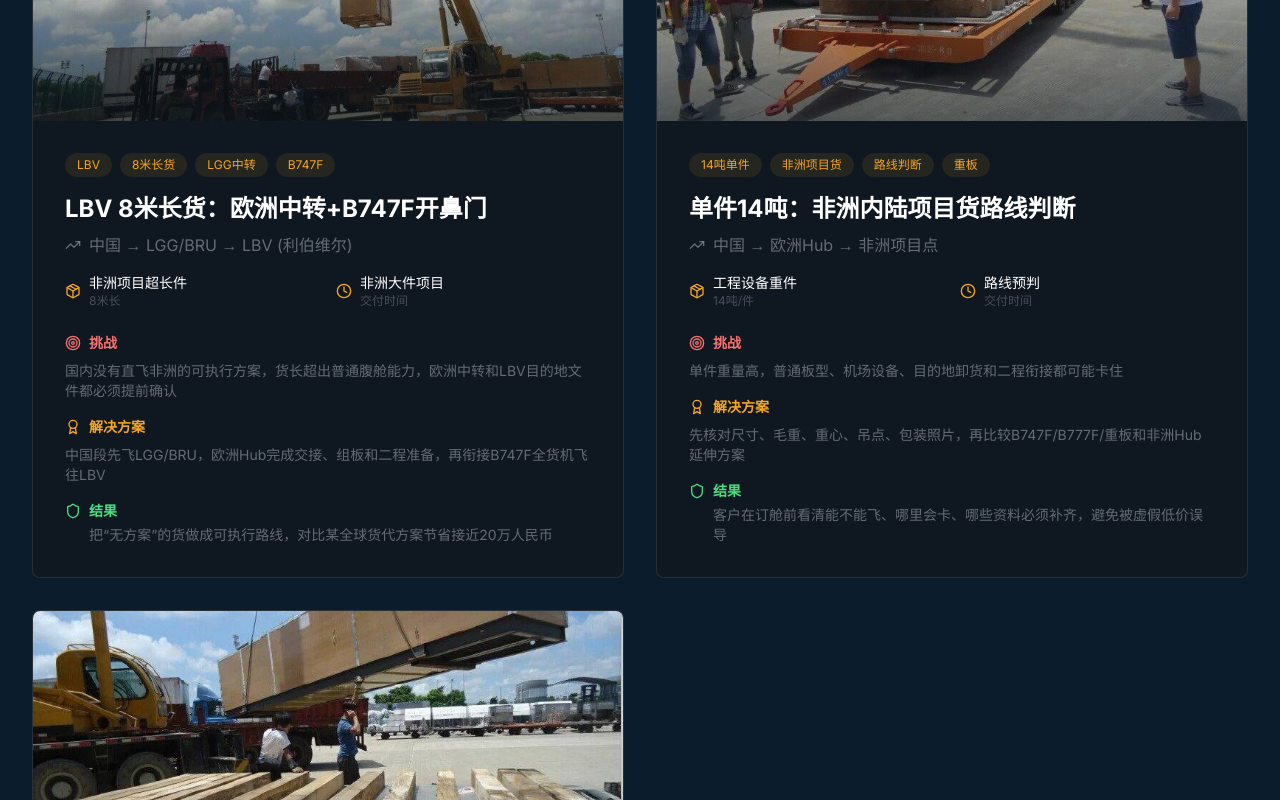
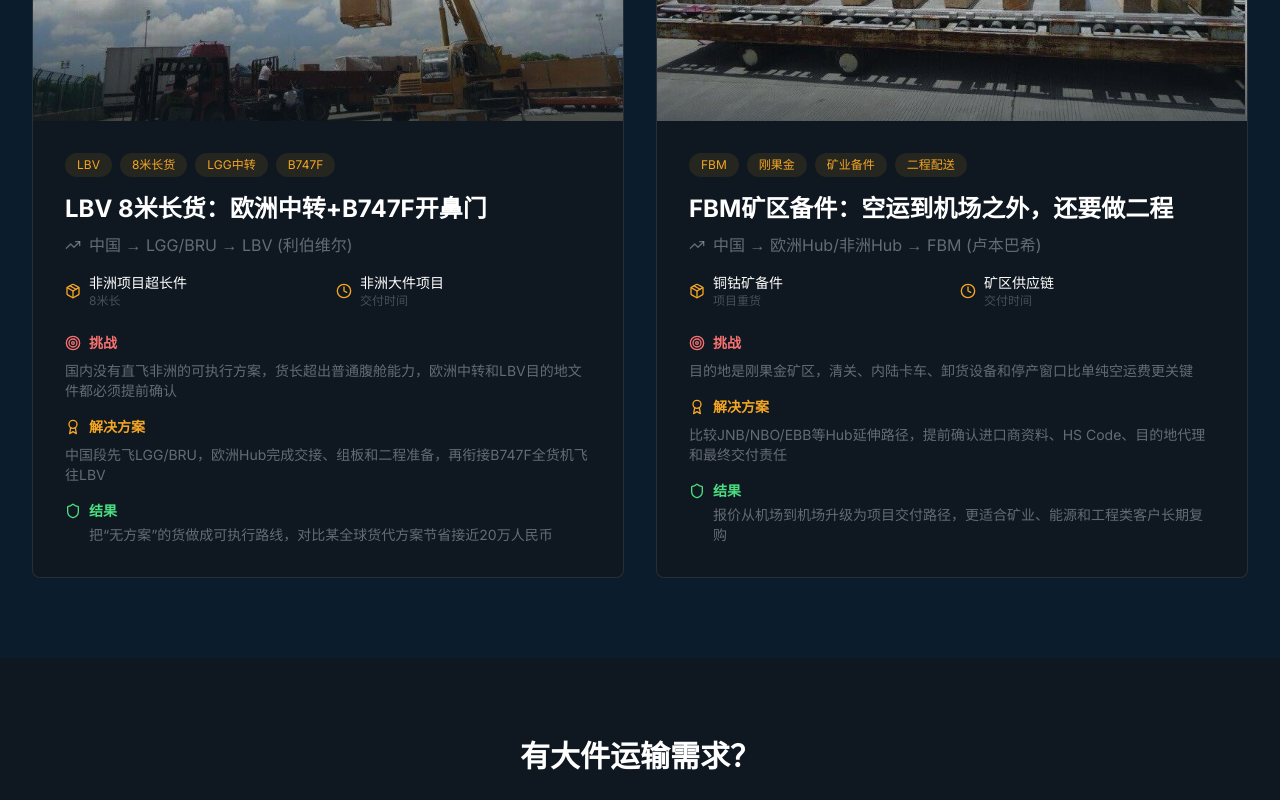
Before and after one commit to aiwebJones/aircargo-personal-brand, a Next.js app: page /cases in a window 1280 px wide. Shown: the part 3120-3920 px from the top of the page. Built offline with nearby package versions, Linux system fonts and the light colour scheme.

Commit message:
Remove 14t case and adjust Africa hub panel

```diff
--- a/app/cases/page.tsx
+++ b/app/cases/page.tsx
@@ -108,19 +108,6 @@ const caseStudies: CaseStudy[] = [
     timeline: '非洲大件项目',
     image: '/case-17t-3.jpg',
     tags: ['LBV', '8米长货', 'LGG中转', 'B747F']
-  },
-  {
-    id: '8',
-    title: '单件14吨：非洲内陆项目货路线判断',
-    route: '中国 → 欧洲Hub → 非洲项目点',
-    cargo: '工程设备重件',
-    weight: '14吨/件',
-    challenge: '单件重量高，普通板型、机场设备、目的地卸货和二程衔接都可能卡住',
-    solution: '先核对尺寸、毛重、重心、吊点、包装照片，再比较B747F/B777F/重板和非洲Hub延伸方案',
-    result: '客户在订舱前看清能不能飞、哪里会卡、哪些资料必须补齐，避免被虚假低价误导',
-    timeline: '路线预判',
-    image: '/case-17t-4.jpg',
-    tags: ['14吨单件', '非洲项目货', '路线判断', '重板']
   },
   {
     id: '9',
--- a/app/zh/lgg-africa-gateway/page.tsx
+++ b/app/zh/lgg-africa-gateway/page.tsx
@@ -398,13 +398,6 @@ const ownedCaseStudies = [
     cargo: '单件约8米长，需按全货机主甲板和开鼻门装载逻辑评估。',
     solution: '中国段先飞欧洲LGG/BRU，再衔接B747F全货机飞往LBV，重点控制欧洲中转交接、板型、开鼻门装载窗口和目的地文件。',
     result: '对比某全球货代方案，整体成本节省接近20万人民币，同时把“国内无直飞”的路线做成可执行方案。',
-  },
-  {
-    route: '中国 -> 欧洲Hub -> 非洲项目点',
-    title: '单件14吨大件空运方案',
-    cargo: '单件重量达到14吨，普通客机腹舱、常规板型和机场地面操作都容易卡住。',
-    solution: '先核对货物尺寸、重心、吊点、包装和机场装卸能力，再匹配全货机、重板、吊装和中转路径。',
-    result: '核心价值不是报一个低价，而是先判断“能不能飞、怎么装、哪里会卡、需要哪些确认”。',
   },
   {
     route: '中国 -> LGG/BRU -> JNB 约翰内斯堡',
--- a/components/sections/CasesSection.tsx
+++ b/components/sections/CasesSection.tsx
@@ -171,47 +171,6 @@ const cases = [
       { label: '路径', value: 'LGG/BRU', unit: '欧洲中转' },
       { label: '机型', value: 'B747F', unit: '全货机' },
       { label: '节省', value: '¥200K', unit: '接近' },
-    ]
-  },
-  {
-    id: '14t-africa-heavy-piece',
-    title: '单件14吨！非洲大件项目货路线预判',
-    client: '某工程设备客户',
-    industry: '工程设备',
-    origin: '中国',
-    destination: '非洲项目点',
-    images: [],
-    challenge: {
-      icon: AlertTriangle,
-      points: [
-        '单件重量达到14吨，普通板型和机场设备容易卡住',
-        '目的地可能不是主机场，需要非洲Hub延伸',
-        '客户前期只拿到“没方案”反馈',
-        '报价前必须先确认能不能装、能不能落、能不能卸',
-      ]
-    },
-    solution: {
-      icon: Wrench,
-      points: [
-        '逐项核对尺寸、毛重、重心、吊点和包装照片',
-        '比较B747F/B777F/重板等可行路径',
-        '确认欧洲Hub中转能力和非洲入口机场地面资源',
-        '把清关资料和最终交付责任提前拆分',
-      ]
-    },
-    result: {
-      icon: CheckCircle,
-      points: [
-        '先排除不可执行路线，避免客户被虚假低价误导',
-        '形成可解释的操作路径和风险清单',
-        '让工厂、贸易商和货代能对终端客户说清楚',
-      ]
-    },
-    stats: [
-      { label: '单件', value: '14T', unit: '重量' },
-      { label: '确认项', value: '12+', unit: '前置资料' },
-      { label: '路径', value: 'Hub', unit: '延伸' },
-      { label: '目标', value: '可执行', unit: '方案' },
     ]
   },
   {
--- a/components/sections/HeroSection.tsx
+++ b/components/sections/HeroSection.tsx
@@ -13,11 +13,11 @@ const directHubs = [
   { code: 'LBV', name: '利伯维尔', note: '8米长货实操' },
   { code: 'JNB', name: '约翰内斯堡', note: '南部非洲Hub' },
   { code: 'LUN', name: '卢萨卡', note: '矿业项目入口' },
-  { code: 'NBO', name: '内罗毕', note: '东非Hub' },
+  { code: 'FBM', name: '卢本巴希', note: '铜钴矿区入口' },
 ]
 
 const inlandPoints = [
-  { code: 'FBM', name: '卢本巴希' },
+  { code: 'NBO', name: '内罗毕' },
   { code: 'KGL', name: '基加利' },
   { code: 'CPT', name: '开普敦' },
   { code: 'DUR', name: '德班' },
@@ -72,8 +72,8 @@ export default function HeroSection({ onOpenContact, onOpenWechat }: HeroSection
                 <div className="text-sm leading-6">欧洲联运 + B747F开鼻门，成本比某全球货代方案节省接近20万人民币。</div>
               </div>
               <div className="rounded-lg border border-slate-200 bg-white p-4 shadow-sm">
-                <div className="mb-1 font-semibold text-slate-950">单件14吨大件方案</div>
-                <div className="text-sm leading-6">先判断能不能飞、怎么装、哪里会卡，再谈报价和时效。</div>
+                <div className="mb-1 font-semibold text-slate-950">FBM 矿区备件路线</div>
+                <div className="text-sm leading-6">先判断欧洲Hub、非洲入口和矿区二程能否衔接。</div>
               </div>
             </div>
 
@@ -180,13 +180,6 @@ export default function HeroSection({ onOpenContact, onOpenWechat }: HeroSection
               </div>
             </div>
 
-            <a
-              href="/zh/lgg-africa-gateway/#cases"
-              className="mt-6 inline-flex w-full items-center justify-center gap-2 rounded-xl bg-slate-950 px-5 py-4 font-semibold text-white transition hover:bg-amberGold hover:text-slate-950"
-            >
-              看LBV 8米长货和14吨案例
-              <ArrowRight className="h-4 w-4" />
-            </a>
           </motion.div>
         </div>
       </div>
```
